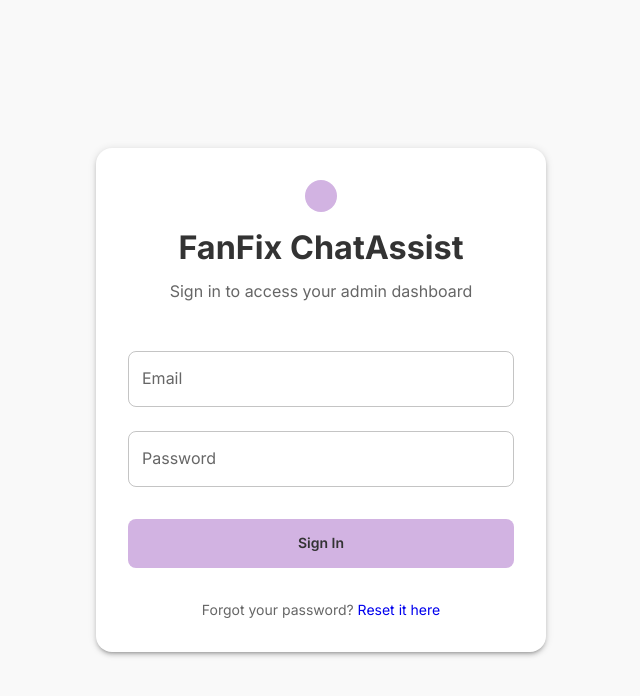
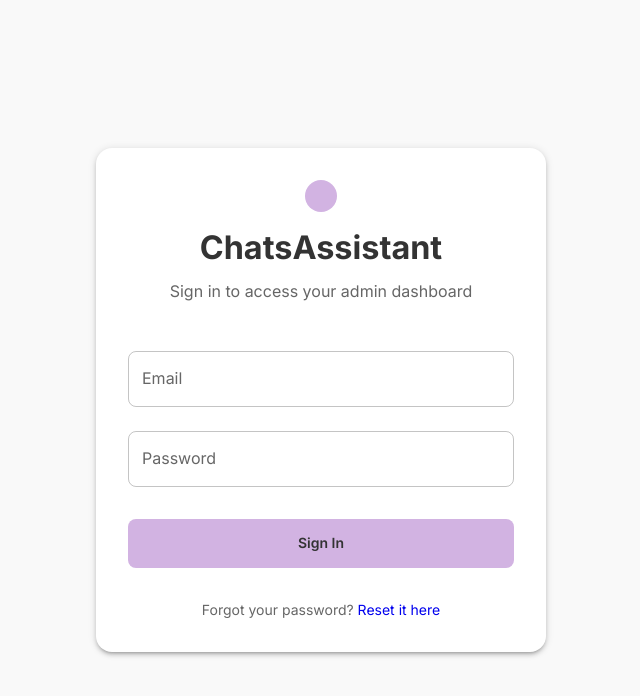
Before and after one commit to lucaBartelsen/chat-bot-admin, a Next.js app: page /auth/login in a window 1280 px wide. Shown: the top 696 px of the page, without its empty margins (319-959 px from the left). Built offline with nearby package versions, Linux system fonts and the light colour scheme; some icons are missing.

Commit message:
adjusted small prod things

```diff
--- a/app/(dashboard)/dashboard/page.tsx
+++ b/app/(dashboard)/dashboard/page.tsx
@@ -83,7 +83,7 @@ export default function DashboardPage() {
       </Typography>
 
       <Typography variant="body1" color="text.secondary" paragraph>
-        Welcome to the FanFix ChatAssist admin dashboard. View stats and manage your creators.
+        Welcome to the ChatsAssistant admin dashboard. View stats and manage your creators.
       </Typography>
 
       {/* FIXED: Stats Cards - Updated Grid usage to Material-UI v7 syntax */}
--- a/app/(dashboard)/layout.tsx
+++ b/app/(dashboard)/layout.tsx
@@ -33,7 +33,7 @@ export default function Layout({ children }: { children: React.ReactNode }) {
         }}
       >
         <Typography variant="h4" component="h1" gutterBottom fontWeight="bold" color="primary">
-          FanFix ChatAssist
+          ChatsAssistant
         </Typography>
         <CircularProgress color="primary" />
         <Typography variant="body1" color="text.secondary">
--- a/app/auth/login/page.tsx
+++ b/app/auth/login/page.tsx
@@ -99,7 +99,7 @@ export default function LoginPage() {
             <ChatIcon sx={{ fontSize: 40, color: 'white' }} />
           </Box>
           <Typography variant="h4" component="h1" gutterBottom fontWeight="bold">
-            FanFix ChatAssist
+            ChatsAssistant
           </Typography>
           <Typography variant="body1" color="text.secondary" align="center">
             Sign in to access your admin dashboard
--- a/app/layout.tsx
+++ b/app/layout.tsx
@@ -13,7 +13,7 @@ const inter = Inter({
 
 // Metadata for the application
 export const metadata: Metadata = {
-  title: 'FanFix ChatAssist - Admin Dashboard',
+  title: 'ChatsAssistant - Admin Dashboard',
   description: 'Admin dashboard for managing creators and chat suggestions',
 };
 
--- a/app/page.tsx
+++ b/app/page.tsx
@@ -38,7 +38,7 @@ export default function HomePage() {
       }}
     >
       <Typography variant="h4" component="h1" gutterBottom fontWeight="bold" color="primary">
-        FanFix ChatAssist
+        ChatsAssistant
       </Typography>
       <CircularProgress color="primary" />
       <Typography variant="body1" color="text.secondary">
--- a/components/layout/DashboardLayout.tsx
+++ b/components/layout/DashboardLayout.tsx
@@ -100,7 +100,7 @@ export default function DashboardLayout({ children }: DashboardLayoutProps) {
             }}
           >
             <ChatIcon sx={{ color: 'primary.main' }} />
-            FanFix ChatAssist
+            ChatsAssistant
           </Typography>
 
           {/* Right side actions */}
--- a/docker-compose.frontend.yml
+++ b/docker-compose.frontend.yml
@@ -8,7 +8,7 @@ services:
       dockerfile: Dockerfile
       args:
         - NEXT_PUBLIC_API_URL=https://chatsassistant.com/api
-    container_name: fanfix-frontend
+    container_name: chatsassistant-frontend
     environment:
       - NODE_ENV=production
       - NEXT_PUBLIC_API_URL=https://chatsassistant.com/api
```
Also changed, not shown: 1 other file (tests, documents, lock files or other folders).
